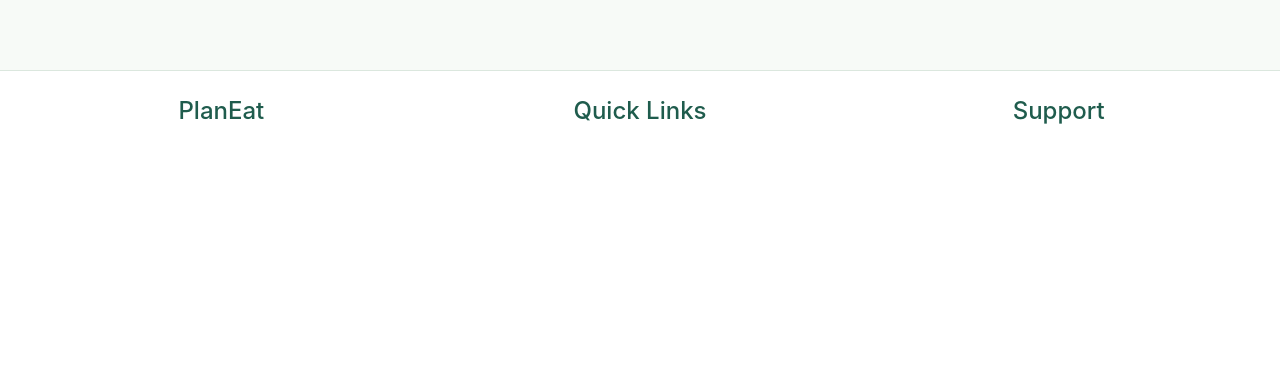
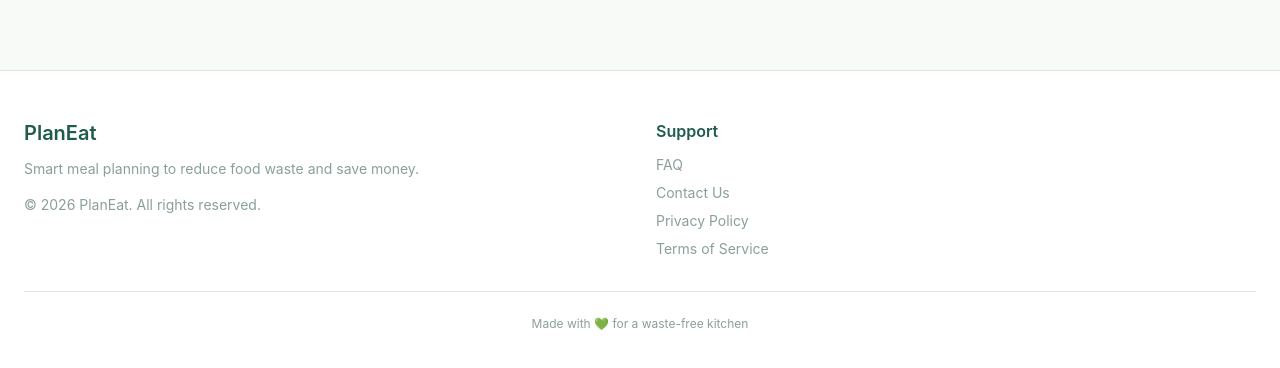
Before and after one commit to TatevikTadevosyan86/PlanEat, a React app in the folder frontend/: page /inventory in a window 1280 px wide. Shown: the part 784-1152 px from the top of the page. Before the commit the page ends 935 px from the top, so only its background shows below. Built offline with nearby package versions, Linux system fonts and the light colour scheme; no server answers; the HTML template or start-up script is replaced by a standard one.

Commit message:
Upgrade footer with modern design

```diff
--- a/frontend/src/components/Layout.jsx
+++ b/frontend/src/components/Layout.jsx
@@ -36,13 +36,38 @@ function Layout({ children }) {
         </main>
 
         {/* Footer */}
-        <footer className="mt-16 border-t border-[#dbe7de] bg-white px-6 py-6">
-          <div className="mx-auto grid max-w-7xl gap-6 text-center text-2xl font-medium text-[#1f5c4d] md:grid-cols-3">
-            <p>PlanEat</p>
-            <p>Quick Links</p>
-            <p>Support</p>
-          </div>
-        </footer>
+        <footer className="mt-16 border-t border-[#dbe7de] bg-white">
+  <div className="mx-auto max-w-7xl px-6 py-12">
+    <div className="grid gap-8 md:grid-cols-2">
+      {/* Brand Column */}
+      <div>
+        <h3 className="text-xl font-semibold text-[#1f5c4d]">PlanEat</h3>
+        <p className="mt-3 text-sm text-[#8ba095]">
+          Smart meal planning to reduce food waste and save money.
+        </p>
+        <p className="mt-4 text-sm text-[#8ba095]">
+          © 2026 PlanEat. All rights reserved.
+        </p>
+      </div>
+
+      {/* Support Column */}
+      <div>
+        <h4 className="font-semibold text-[#1f5c4d]">Support</h4>
+        <ul className="mt-3 space-y-2 text-sm text-[#8ba095]">
+          <li><a href="#" className="hover:text-[#1f5c4d] transition">FAQ</a></li>
+          <li><a href="#" className="hover:text-[#1f5c4d] transition">Contact Us</a></li>
+          <li><a href="#" className="hover:text-[#1f5c4d] transition">Privacy Policy</a></li>
+          <li><a href="#" className="hover:text-[#1f5c4d] transition">Terms of Service</a></li>
+        </ul>
+      </div>
+    </div>
+
+    {/* Bottom Bar */}
+    <div className="mt-8 pt-6 text-center text-xs text-[#8ba095] border-t border-[#dbe7de]">
+      <p>Made with 💚 for a waste-free kitchen</p>
+    </div>
+  </div>
+</footer>
       </div>
     </div>
   )
```
